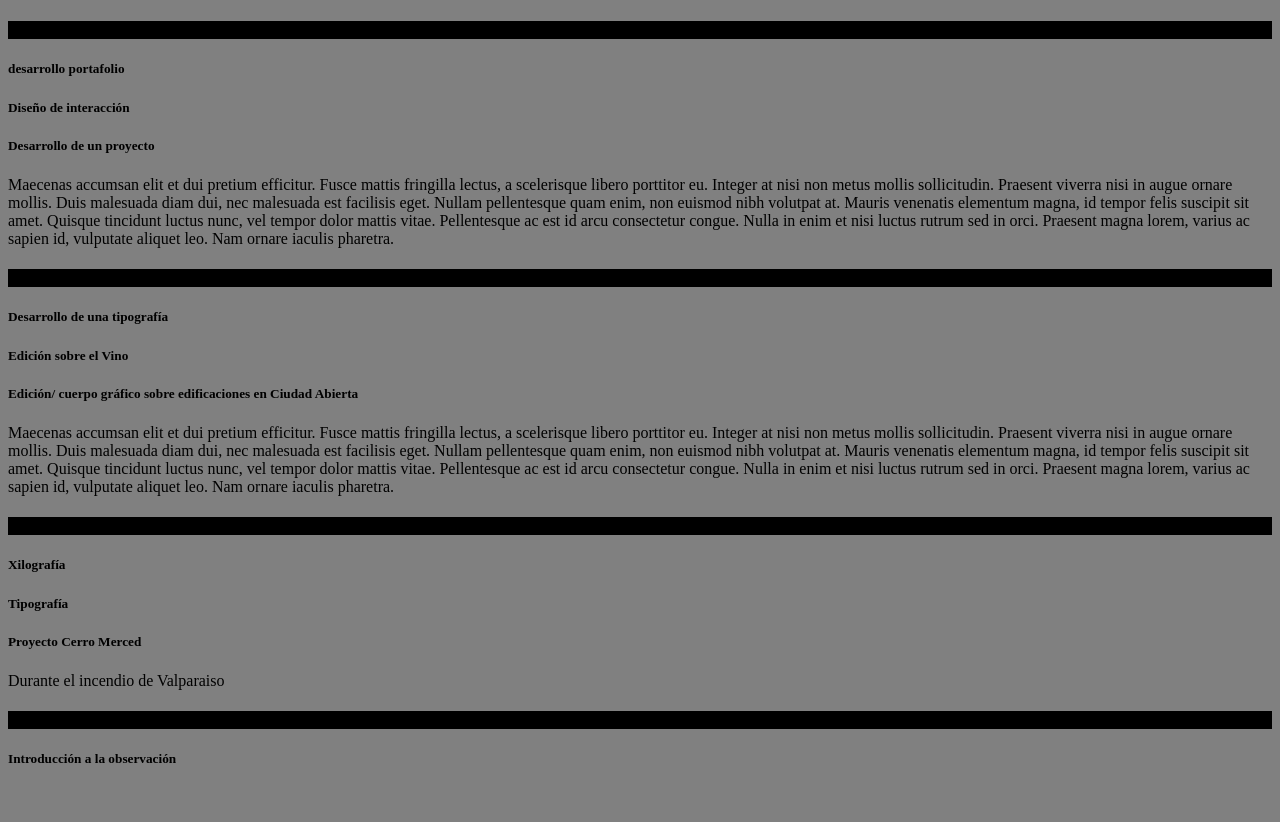
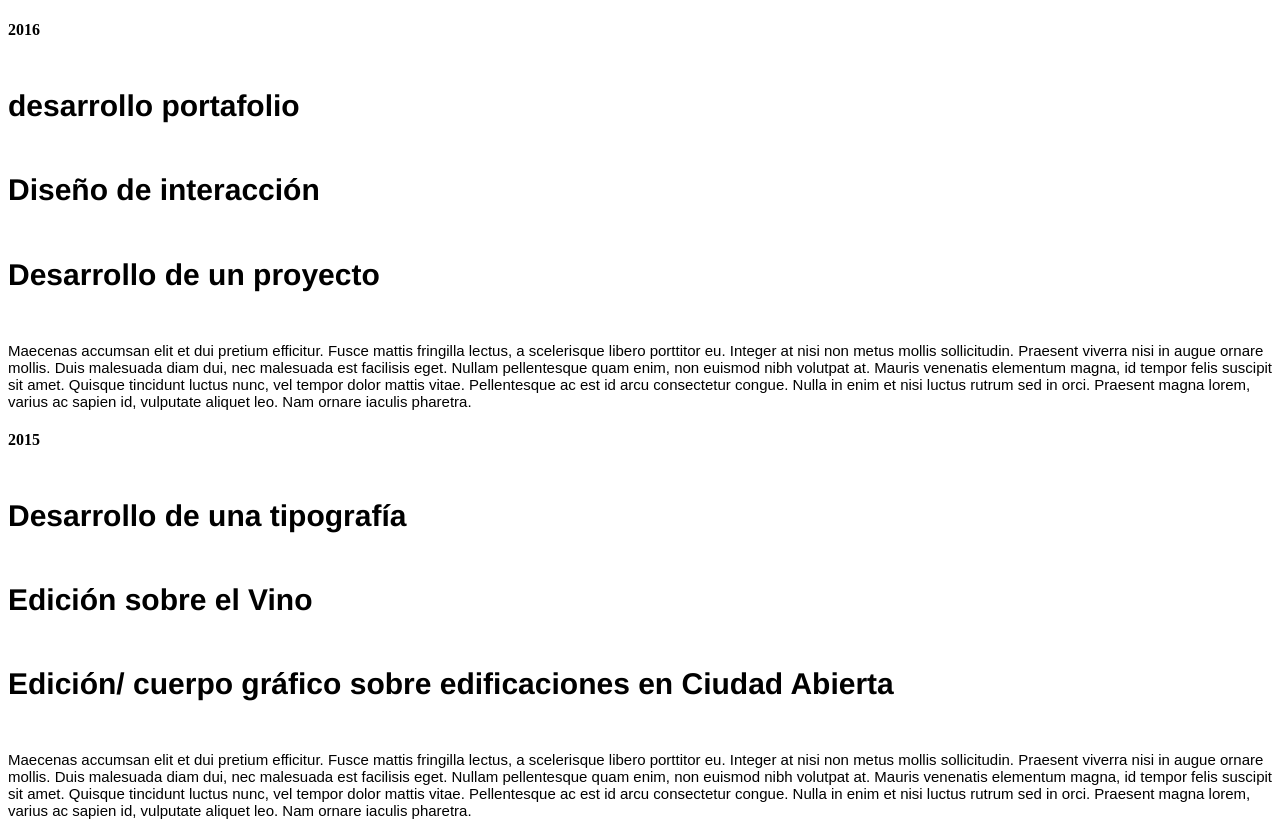
Before and after one commit to aucanlagomar/p.aucan, a plain HTML site: page index.html in a window 1280 px wide. Shown: the top 822 px of the page. Before the commit the page ends 800 px from the top, so only its background shows below. Drawn offline with Linux system fonts and the light colour scheme.

Commit message:
1º pruebas con Cascada de estilos
Tras muchos fallos en el reconocimiento del css, finalmente se pudo
conectar el css al html del portafolio.

```diff
--- /dev/null
+++ b/css/estilodecascada.css
@@ -0,0 +1,11 @@
+
+
+p{
+font-size: 15px;
+font-family: Arial, black;
+
+}
+h5{
+	font-family: Helvetica;
+	font-size: 30px;
+}
--- a/index.html
+++ b/index.html
@@ -1,28 +1,30 @@
 <!DOCTYPE html>
 <html>
 <head>
+
+<link rel="stylesheet" type="text/css" href="css/estilodecascada.css">
 	<title>
 		Aucan Portafolio Digital
 	</title>
 <meta charset="UTF-8">
 </head>
-<body style="background-color:grey">
-<h4 style="font-family:times; background-color:black">2016</h4>
+<body>
+<h4>2016</h4>
 <h5>desarrollo portafolio</h5>
 <h5>Diseño de interacción</h5>
 <h5>Desarrollo de un proyecto</h5>
 <p>Maecenas accumsan elit et dui pretium efficitur. Fusce mattis fringilla lectus, a scelerisque libero porttitor eu. Integer at nisi non metus mollis sollicitudin. Praesent viverra nisi in augue ornare mollis. Duis malesuada diam dui, nec malesuada est facilisis eget. Nullam pellentesque quam enim, non euismod nibh volutpat at. Mauris venenatis elementum magna, id tempor felis suscipit sit amet. Quisque tincidunt luctus nunc, vel tempor dolor mattis vitae. Pellentesque ac est id arcu consectetur congue. Nulla in enim et nisi luctus rutrum sed in orci. Praesent magna lorem, varius ac sapien id, vulputate aliquet leo. Nam ornare iaculis pharetra.</p>
-<h4 style="font-family:times; background-color:black">2015</h4>
+<h4>2015</h4>
 <h5>Desarrollo de una tipografía</h5>
 <h5>Edición sobre el Vino</h5>
 <h5>Edición/ cuerpo gráfico sobre edificaciones en Ciudad Abierta</h5>
 <p>Maecenas accumsan elit et dui pretium efficitur. Fusce mattis fringilla lectus, a scelerisque libero porttitor eu. Integer at nisi non metus mollis sollicitudin. Praesent viverra nisi in augue ornare mollis. Duis malesuada diam dui, nec malesuada est facilisis eget. Nullam pellentesque quam enim, non euismod nibh volutpat at. Mauris venenatis elementum magna, id tempor felis suscipit sit amet. Quisque tincidunt luctus nunc, vel tempor dolor mattis vitae. Pellentesque ac est id arcu consectetur congue. Nulla in enim et nisi luctus rutrum sed in orci. Praesent magna lorem, varius ac sapien id, vulputate aliquet leo. Nam ornare iaculis pharetra.</p>
-<h4 style="font-family:times; background-color:black">2014</h4>
+<h4>2014</h4>
 <h5>Xilografía</h5>
 <h5>Tipografía</h5>
 <h5>Proyecto Cerro Merced</h5>
 <p>Durante el incendio de Valparaiso</p>
-<h4 style="font-family:times; background-color:black">2013</h4>
+<h4>2013</h4>
 <h5>Introducción a la observación</h5>
 <p></p>
 <p></p>
```
